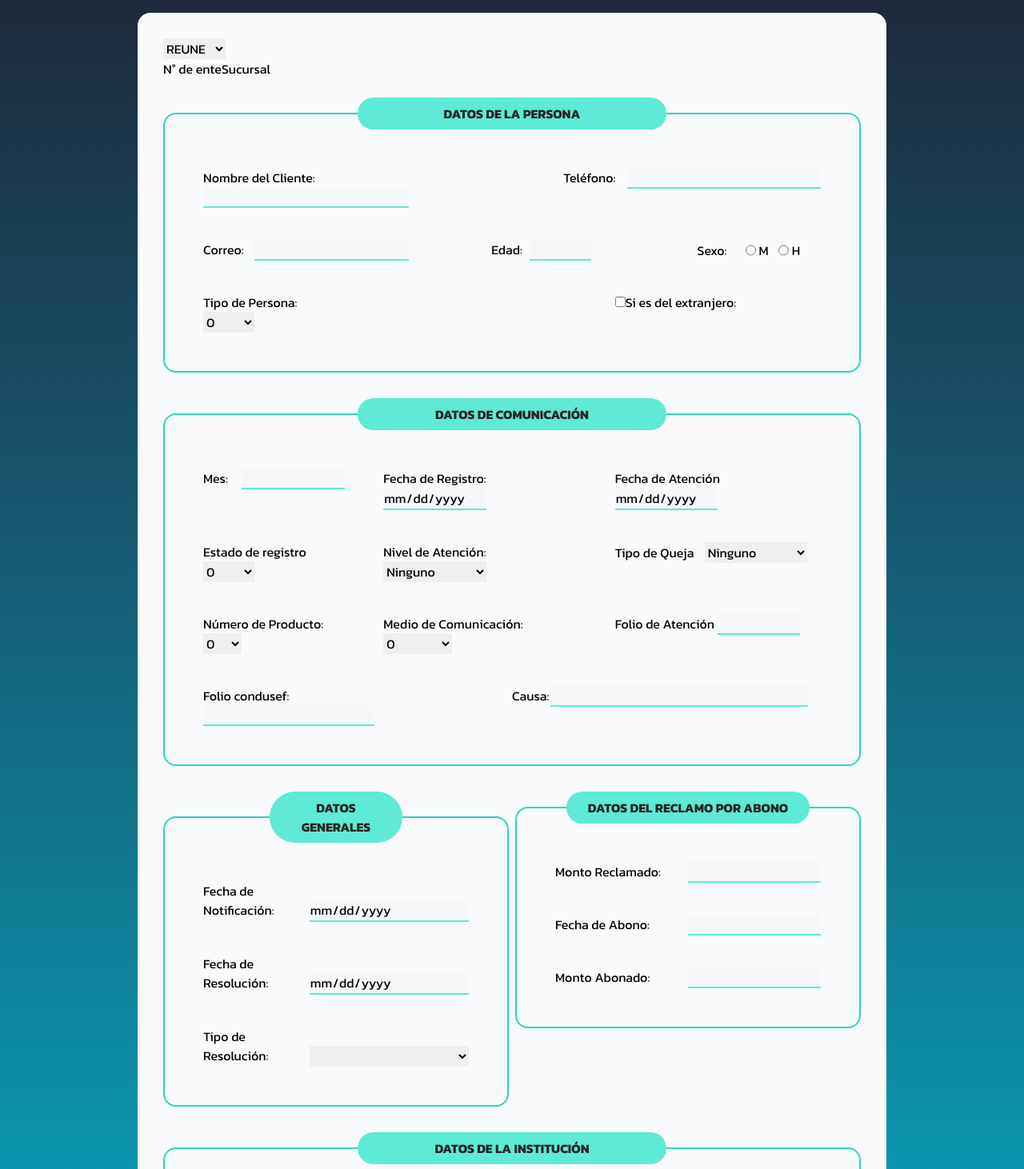
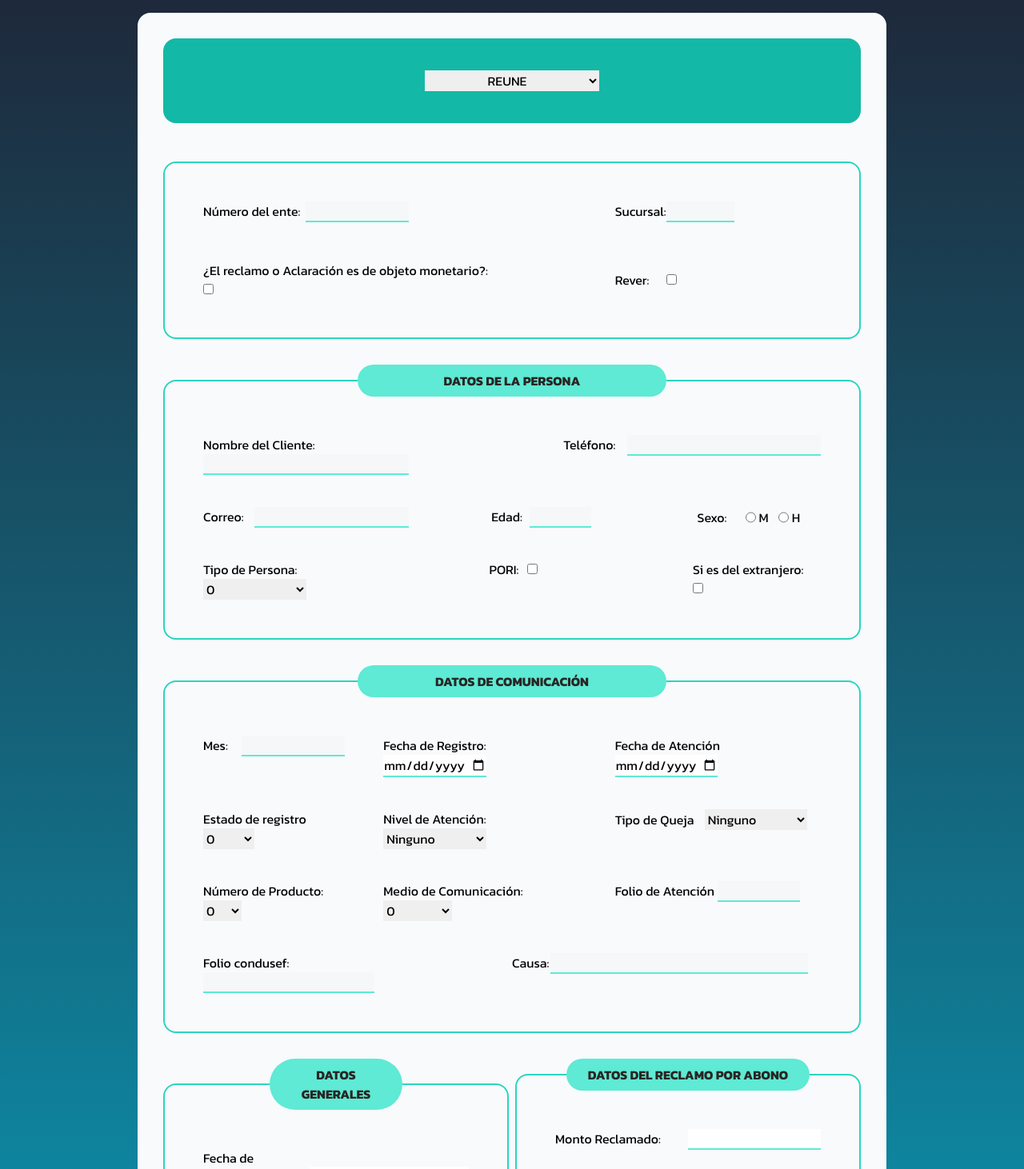
Before and after one commit to EmyRub/condusefApp, a React (Vite) app: page /condusefApp/inicio in a window 1280 px wide. Shown: the top 1462 px of the page at 80% size. Built offline with nearby package versions, Linux system fonts and the light colour scheme.

Commit message:
formulario aun

```diff
--- a/src/components/Forms/ReuneForm.tsx
+++ b/src/components/Forms/ReuneForm.tsx
@@ -3,23 +3,36 @@ export default function ReuneForm() {
     return (
         <form autoComplete="on" className="p-8 bg-slate-50 rounded-2xl w-9/12 mx-auto">
 
-            <select name="empresa" id="empresa">
-                <option value="reune" selected>REUNE</option>
-                <option value="redeco">REDECO</option>
-            </select>
+            <div className="flex justify-center bg-teal-500 rounded-2xl mb-12">
+                <select name="empresa" id="empresa" className="w-1/4 my-10 text-center">
+                    <option value="reune" selected>REUNE</option>
+                    <option value="redeco">REDECO</option>
+                </select>
+            </div>
 
-            <fieldset className="flex">
-                <div>
-                    <label htmlFor="ente">N° de ente</label>
-                    <p></p>
-                    <button></button>
+            <fieldset className="p-12 border-teal-400 border-2 rounded-2xl mb-8 flex justify-between items-center flex-wrap gap-12">
+
+                <div className="basis-1/2">
+                    <label htmlFor="ente" className="inline-block w-32">Número del ente:</label>
+                    <input type="number" name="ente" id="ente" className="border-b-2 border-b-teal-300 inline-block w-2/6" readOnly disabled />
                 </div>
 
-                <div>
-                    <label htmlFor="suc">Sucursal</label>
-                    <p></p>
-                    <button></button>
+                <div className="basis-1/3">
+                    <label htmlFor="sucur" className="inline-block w-16">Sucursal:</label>
+                    <input type="number" name="sucur" id="sucur" className="border-b-2 border-b-teal-300 inline-block w-2/6" readOnly disabled />
                 </div>
+
+
+                <div className="basis-1/2">
+                    <label htmlFor="recl" className="inline-block w-96">¿El reclamo o Aclaración es de objeto monetario?:</label>
+                    <input type="checkbox" name="recl" id="recl" />
+                </div>
+
+                <div className="basis-1/3">
+                    <label htmlFor="rever" className="inline-block w-16">Rever:</label>
+                    <input type="checkbox" name="rever" id="rever" />
+                </div>
+
             </fieldset>
 
             <fieldset className="p-12 border-teal-400 border-2 rounded-2xl mb-8">
@@ -61,18 +74,23 @@ export default function ReuneForm() {
                         </div>
                     </div>
 
-
-                    <div className="basis-1/4">
+                    <div className="basis-2/6">
                         <label htmlFor="typePer" className="inline-block w-36">Tipo de Persona:</label>
 
-                        <select name="typePer" id="typePer" className="inline-block w-1/3">
+                        <select name="typePer" id="typePer" className="inline-block w-1/2">
                             <option value="">0</option>
                         </select>
                     </div>
 
-                    <div className="basis-2/6">
+                    <div className="basis-1/5">
+                        <label htmlFor="pori" className="inline-block w-12">PORI:</label>
+                        <input type="checkbox" name="pori" id="pori" />
+
+                    </div>
+
+                    <div className="basis-1/5">
+                        <label htmlFor="exg" className="inline-block w-40">Si es del extranjero:</label>
                         <input type="checkbox" name="exg" id="exg" />
-                        <label htmlFor="exg" className="inline-block w-40">Si es del extranjero:</label>
                     </div>
 
                 </div>
@@ -92,12 +110,12 @@ export default function ReuneForm() {
 
                     <div className="basis-2/6">
                         <label htmlFor="FReg" className="inline-block w-36">Fecha de Registro:</label>
-                        <input type="date" name="FReg" id="FReg" className="border-b-2 border-b-teal-300 inline-block w-1/2" readOnly disabled />
+                        <input type="date" name="FReg" id="FReg" className="border-b-2 border-b-teal-300 inline-block w-1/2" />
                     </div>
 
                     <div className="basis-2/6">
                         <label htmlFor="FeAtn" className="inline-block w-36">Fecha de Atención</label>
-                        <input type="date" name="FeAtn" id="FeAtn" className="border-b-2 border-b-teal-300 inline-block w-1/2" readOnly disabled />
+                        <input type="date" name="FeAtn" id="FeAtn" className="border-b-2 border-b-teal-300 inline-block w-1/2" />
                     </div>
 
                     <div className="basis-1/4">
@@ -171,12 +189,12 @@ export default function ReuneForm() {
 
                         <div className="basis-full">
                             <label htmlFor="fnot" className="inline-block w-2/5">Fecha de Notificación:</label>
-                            <input type="date" name="fnot" id="fnot" className="border-b-2 border-b-teal-300 inline-block w-3/5" readOnly disabled />
+                            <input type="date" name="fnot" id="fnot" className="border-b-2 border-b-teal-300 inline-block w-3/5" />
                         </div>
 
                         <div className="basis-full">
                             <label htmlFor="freso" className="inline-block w-2/5">Fecha de Resolución:</label>
-                            <input type="date" name="freso" id="freso" className="border-b-2 border-b-teal-300 inline-block w-3/5" readOnly disabled />
+                            <input type="date" name="freso" id="freso" className="border-b-2 border-b-teal-300 inline-block w-3/5" />
                         </div>
 
                         <div className="basis-full">
@@ -195,17 +213,17 @@ export default function ReuneForm() {
 
                         <div className="basis-full">
                             <label htmlFor="montRe" className="inline-block w-1/2">Monto Reclamado:</label>
-                            <input type="number" name="montRe" id="montRe" className="border-b-2 border-b-teal-300 inline-block w-1/2" readOnly disabled />
+                            <input type="number" name="montRe" id="montRe" className="border-b-2 border-b-teal-300 inline-block w-1/2" />
                         </div>
 
                         <div className="basis-full">
                             <label htmlFor="fAbon" className="inline-block w-1/2">Fecha de Abono:</label>
-                            <input type="number" name="fAbon" id="fAbon" className="border-b-2 border-b-teal-300 inline-block w-1/2" readOnly disabled />
+                            <input type="date" name="fAbon" id="fAbon" className="border-b-2 border-b-teal-300 inline-block w-1/2" />
                         </div>
 
                         <div className="basis-full">
                             <label htmlFor="mAbo" className="inline-block w-1/2">Monto Abonado:</label>
-                            <input type="number" name="mAbo" id="mAbo" className="border-b-2 border-b-teal-300 inline-block w-1/2" readOnly disabled />
+                            <input type="number" name="mAbo" id="mAbo" className="border-b-2 border-b-teal-300 inline-block w-1/2" />
                         </div>
                     </div>
                 </fieldset>
```
